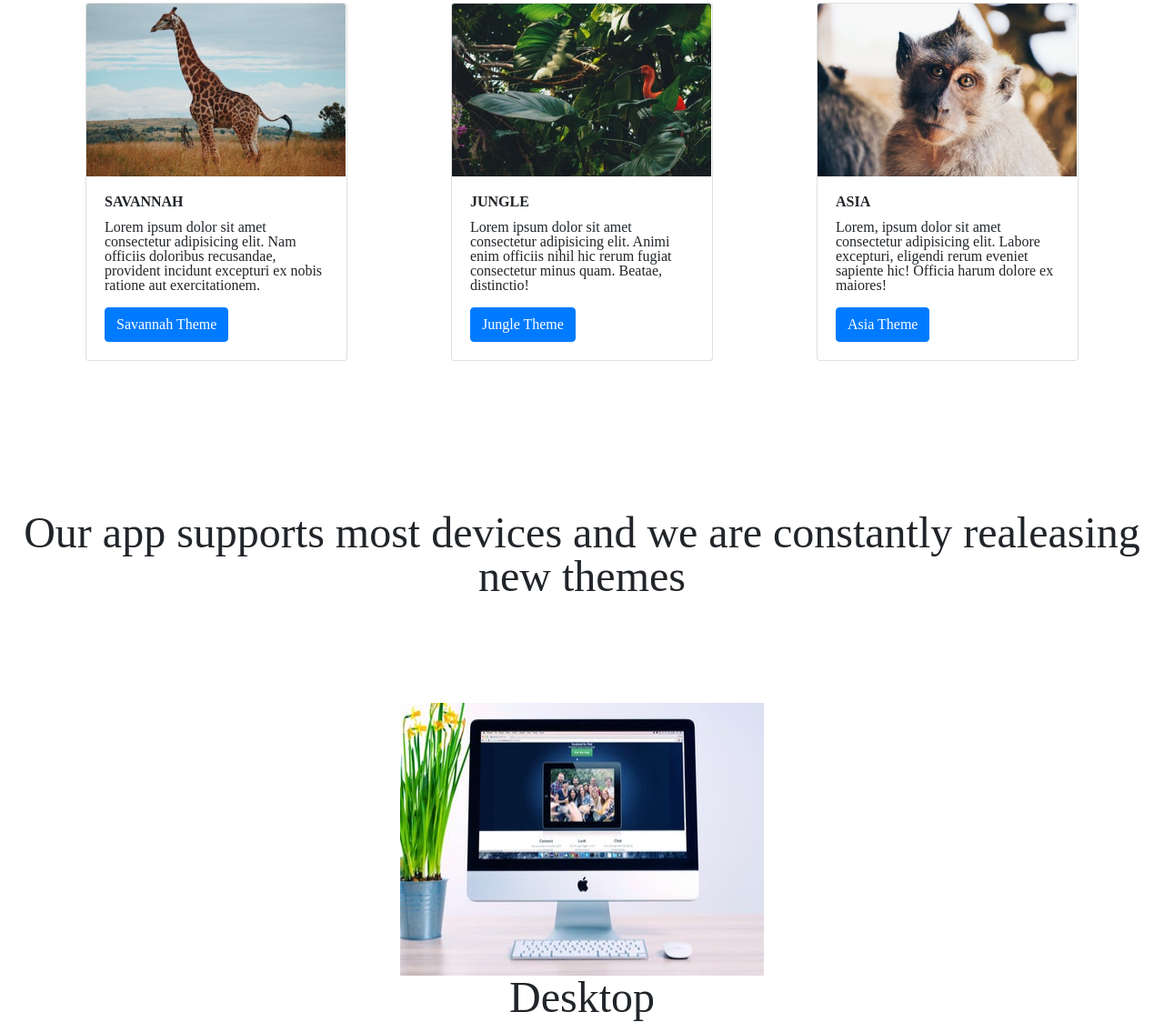
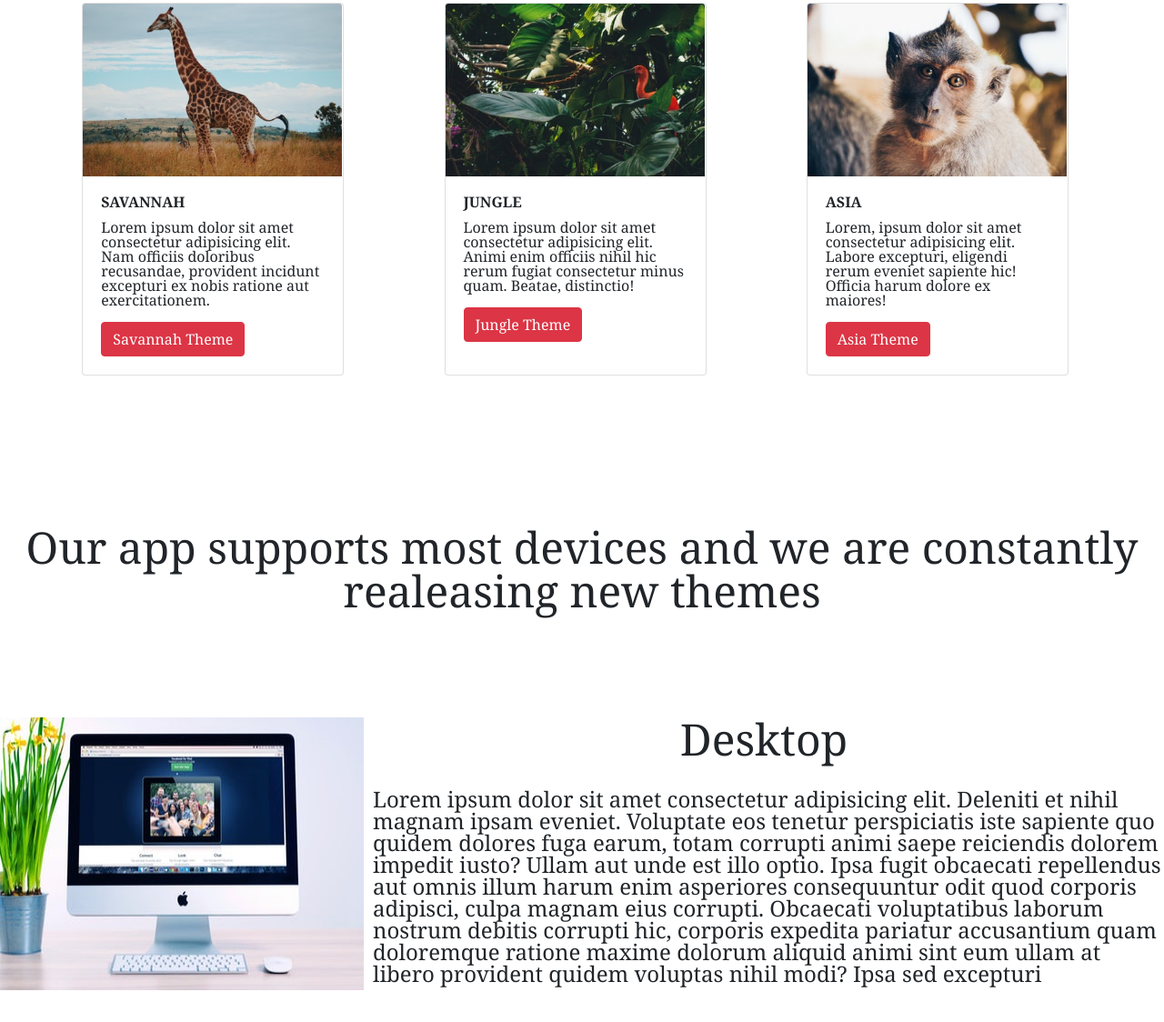
Before and after one commit to classroomnoisecontroller/UI-Jared, a website: page index.html in a window 1280 px wide. Shown: the part 798-1922 px from the top of the page at 91% size. Drawn offline with nearby package versions, Linux system fonts and the light colour scheme; files whose address does not match are found by name.

Commit message:
Marketing Page Complete.

```diff
--- a/index.html
+++ b/index.html
@@ -57,26 +57,29 @@
                     <img src="images/savannah.jpeg" class="card-img-top" alt="...">
                     <div class="card-body">
                         <h5 class="card-title text-uppercase font-weight-bold">Savannah</h5>
-                        <p class="card-text">Lorem ipsum dolor sit amet consectetur adipisicing elit. Nam officiis doloribus recusandae, provident incidunt excepturi ex nobis ratione aut exercitationem.</p>
-                        <a href="#" class="btn btn-primary mt-3">Savannah Theme</a>
+                        <p class="card-text">Lorem ipsum dolor sit amet consectetur adipisicing elit. Nam officiis
+                            doloribus recusandae, provident incidunt excepturi ex nobis ratione aut exercitationem.</p>
+                        <a href="#" class="btn btn-danger mt-3">Savannah Theme</a>
                     </div>
                 </div>
                 <!-- card2 -->
                 <div class="card" style="width: 18rem;">
-                    <img src="images/jungle.jpeg" class="card-img-top" alt="...">
+                    <img src="images/jungle.jpeg" class="card-img-top order" alt="...">
                     <div class="card-body">
                         <h5 class="card-title text-uppercase font-weight-bold">Jungle</h5>
-                        <p class="card-text">Lorem ipsum dolor sit amet consectetur adipisicing elit. Animi enim officiis nihil hic rerum fugiat consectetur minus quam. Beatae, distinctio!</p>
-                        <a href="#" class="btn btn-primary mt-3">Jungle Theme</a>
+                        <p class="card-text">Lorem ipsum dolor sit amet consectetur adipisicing elit. Animi enim
+                            officiis nihil hic rerum fugiat consectetur minus quam. Beatae, distinctio!</p>
+                        <a href="#" class="btn btn-danger mt-3">Jungle Theme</a>
                     </div>
                 </div>
                 <!-- card3 -->
-                <div class="card" style="width: 18rem;">
+                <div class="card " style="width: 18rem;">
                     <img src="images/asia.jpeg" class="card-img-top" alt="...">
                     <div class="card-body">
                         <h5 class="card-title text-uppercase font-weight-bold">Asia</h5>
-                        <p class="card-text">Lorem, ipsum dolor sit amet consectetur adipisicing elit. Labore excepturi, eligendi rerum eveniet sapiente hic! Officia harum dolore ex maiores!</p>
-                        <a href="#" class="btn btn-primary mt-3">Asia Theme</a>
+                        <p class="card-text ">Lorem, ipsum dolor sit amet consectetur adipisicing elit. Labore
+                            excepturi, eligendi rerum eveniet sapiente hic! Officia harum dolore ex maiores!</p>
+                        <a href="#" class="btn btn-danger mt-3">Asia Theme</a>
                     </div>
                 </div>
             </div>
@@ -88,12 +91,16 @@
                     <img src="images/desktop.jpeg" alt="">
                     <div>
                         <h2>Desktop</h2>
-                    <p>Lorem ipsum dolor sit amet consectetur adipisicing elit. Deleniti et nihil magnam ipsam eveniet.
-                        Voluptate eos tenetur perspiciatis iste sapiente quo quidem dolores fuga earum, totam corrupti
+                        <p>Lorem ipsum dolor sit amet consectetur adipisicing elit. Deleniti et nihil magnam ipsam
+                            eveniet.
+                            Voluptate eos tenetur perspiciatis iste sapiente quo quidem dolores fuga earum, totam
+                            corrupti
                             animi saepe reiciendis dolorem impedit iusto? Ullam aut unde est illo optio. Ipsa fugit
                             obcaecati repellendus aut omnis illum harum enim asperiores consequuntur odit quod corporis
-                        adipisci, culpa magnam eius corrupti. Obcaecati voluptatibus laborum nostrum debitis corrupti
-                        hic, corporis expedita pariatur accusantium quam doloremque ratione maxime dolorum aliquid animi
+                            adipisci, culpa magnam eius corrupti. Obcaecati voluptatibus laborum nostrum debitis
+                            corrupti
+                            hic, corporis expedita pariatur accusantium quam doloremque ratione maxime dolorum aliquid
+                            animi
                             sint eum ullam at libero provident quidem voluptas nihil modi? Ipsa sed excepturi </p>
                     </div>
                 </div>
@@ -104,8 +111,10 @@
                     <div>
                         <h2>Tablet</h2>
                         <p>Lorem ipsum dolor sit amet, consectetur adipisicing elit. Quas accusantium, tenetur ea beatae
-                        minima libero modi omnis! Incidunt laborum perferendis dicta fuga totam numquam minus, atque,
-                        voluptas asperiores quis nihil eos quisquam a sint ex dolores delectus similique, quidem debitis
+                            minima libero modi omnis! Incidunt laborum perferendis dicta fuga totam numquam minus,
+                            atque,
+                            voluptas asperiores quis nihil eos quisquam a sint ex dolores delectus similique, quidem
+                            debitis
                             reiciendis nam aliquid aperiam eveniet. Repudiandae, maxime? Optio, aliquam ipsam. A aliquam
                             placeat sapiente sit qui quibusdam eos nemo labore veritatis quis quia sint voluptatem amet
                             eveniet, quisquam itaque nam vitae corporis totam rerum fuga necessitatibus? Dignissimos non
@@ -120,16 +129,22 @@
                         <h2>Iphone</h2>
                         <p>Lorem ipsum dolor sit amet, consectetur adipisicing elit. Ipsam magnam adipisci consequuntur
                             assumenda omnis quos, officia eaque est recusandae corporis sit natus pariatur odit cumque
-                        repudiandae sed ducimus excepturi exercitationem a? Numquam dolorem repellat molestias. Delectus
+                            repudiandae sed ducimus excepturi exercitationem a? Numquam dolorem repellat molestias.
+                            Delectus
                             facere atque suscipit iste culpa natus ab sed praesentium deleniti adipisci placeat aliquid
-                        asperiores voluptate, porro vel itaque sequi quo vero quod distinctio odio, facilis voluptatum
-                        accusamus fuga. Enim saepe veniam harum recusandae, beatae, eaque repellat quas incidunt soluta
+                            asperiores voluptate, porro vel itaque sequi quo vero quod distinctio odio, facilis
+                            voluptatum
+                            accusamus fuga. Enim saepe veniam harum recusandae, beatae, eaque repellat quas incidunt
+                            soluta
                             modi fugit rerum obcaecati accusantium, eum </p>
                     </div>
                 </div>
             </div>
+            <h3 class="contact">Follow Us On Social Media</h3>
+
         </main>
         <!-- Footer with email capture and social links -->
+
         <footer>
             <i class="fab fa-twitter-square fa-7x"></i>
             <i class="fab fa-facebook fa-7x"></i>
--- a/scss/_base.scss
+++ b/scss/_base.scss
@@ -53,10 +53,10 @@ table {
     @media (max-width: 599px) { @content; }
   }
   @mixin tablet-portrait {
-    @media (min-width: 600px) { @content; }
+    @media (max-width: 900px) { @content; }
   }
   @mixin tablet-landscape {
-    @media (min-width: 900px) { @content; }
+    @media (max-width: 1200px) { @content; }
   }
   @mixin desktop {
     @media (min-width: 1200px) { @content; }
--- a/scss/_layout.scss
+++ b/scss/_layout.scss
@@ -1,6 +1,7 @@
 //Layout: contains all the CSS that handles the layout, such as the container and any grid systems.
 
 body {
+    font-family: Georgia, 'Times New Roman', Times, serif;
 
 
     header {
@@ -28,6 +29,8 @@ body {
 
         }
 
+
+
         p {
             color: white;
             font-size: 2rem;
@@ -47,11 +50,12 @@ body {
         button {
             color: #fff;
             text-transform: uppercase;
-            background: #F01716;
+            background: #dc3545;
             padding: 20px;
             border-radius: 5px;
             display: inline-block;
             border: none;
+
 
             &:hover {
                 background: #434343;
@@ -62,6 +66,7 @@ body {
                 transition: all 0.4s ease 0s;
             }
         }
+
 
     }
 
@@ -77,7 +82,17 @@ body {
         .card-container {
             display: flex;
             justify-content: space-evenly;
+            margin-right: 0;
+
             @include phone {
+                display: flex;
+                flex-direction: column;
+                justify-content: center;
+                align-content: center;
+                text-align: center;
+                margin: 0;
+            }
+            @include tablet-portrait {
                 display: flex;
                 flex-direction: column;
                 justify-content: center;
@@ -98,17 +113,16 @@ body {
 
 
         }
-        .media-object-container{
-            @include tablet-portrait {
-                // display: flex;
-                // flex-direction: column;
-            }
+
+        .media-object-container {
+
+
             .media-object {
                 display: flex;
                 align-items: flex-start;
                 margin-bottom: 150px;
 
-            @include tablet-portrait  {
+                @include tablet-portrait {
                     flex-direction: column;
                     align-items: center;
                     justify-content: center;
@@ -145,13 +159,17 @@ body {
 
                     p {
                         font-size: 1.5rem;
+                        text-align: left;
+                        margin-left: 10px;
                     }
                 }
 
             }
         }
 
-
+        .contact {
+            font-size: 4rem;
+        }
     }
 
 }
```
Also changed, not shown: main.css/main.css. Lines whose indentation alone changed are shown as unchanged.
